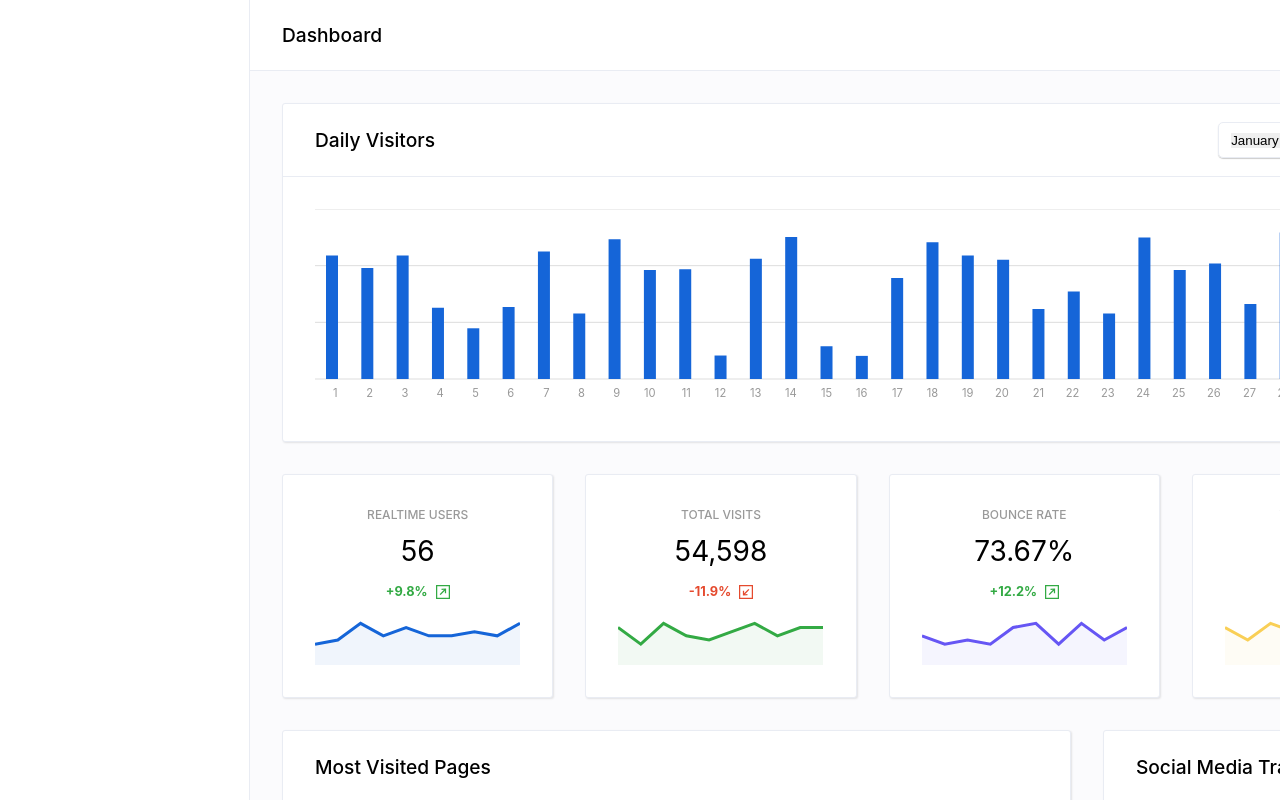
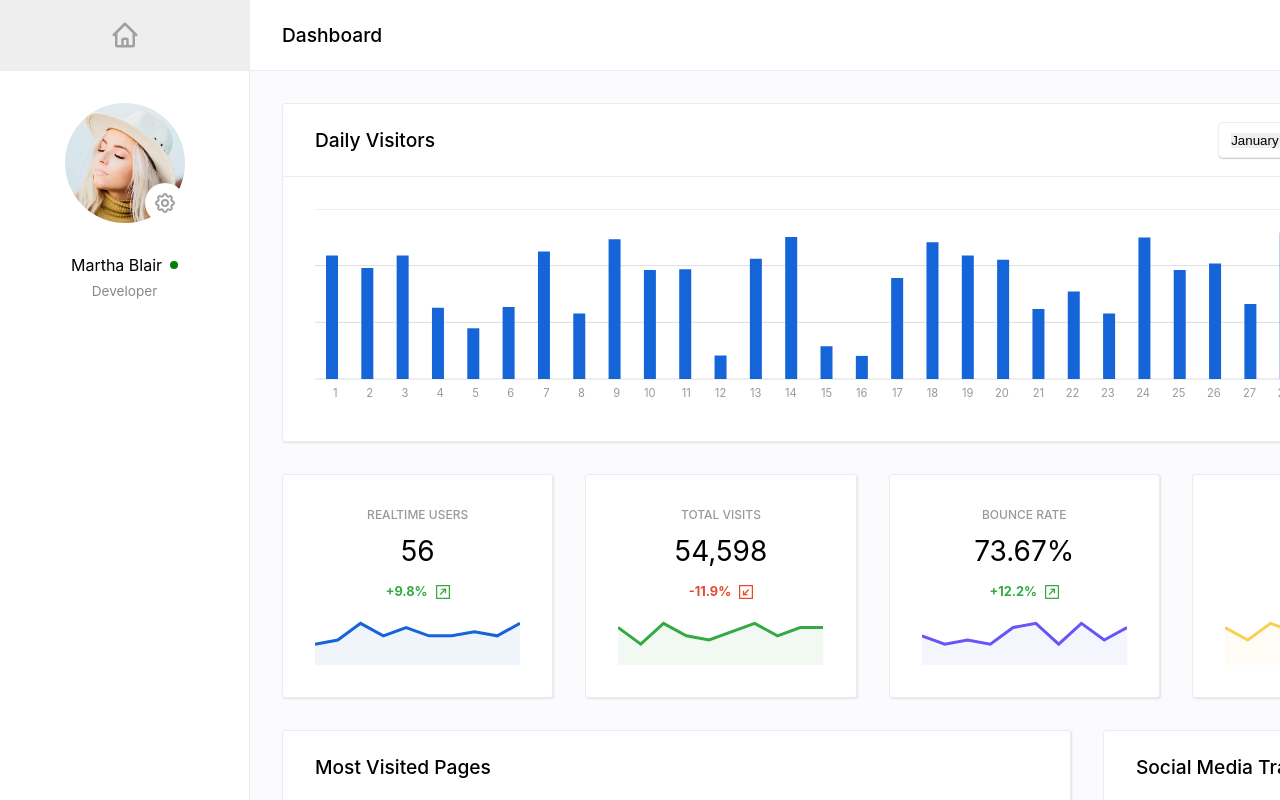
Before and after one commit to glocore/dashboard-ui, a React (Create React App) app: page / in a window 1280 px wide. Shown: the top 800 px of the page. Built offline with nearby package versions, Linux system fonts and the light colour scheme.

Commit message:
add profile section to nav pane

```diff
--- a/src/components/Main.js
+++ b/src/components/Main.js
@@ -1,3 +1,4 @@
+// TODO: Make header fixed while scrolling
 import React from "react";
 import styled from "styled-components";
 import { Spacer } from "./common/Spacer";
--- a/src/components/NavPane.js
+++ b/src/components/NavPane.js
@@ -1,4 +1,6 @@
 import styled from "styled-components";
+import { Home as HomeIcon, Settings as SettingsIcon } from "../icons";
+import profileImage from "../profile.jpg";
 
 const Root = styled.nav`
   border-right: ${({ theme }) => theme.surface.border};
@@ -6,8 +8,90 @@ const Root = styled.nav`
   overflow-y: auto;
 `;
 
+const TopIconWrapper = styled.div`
+  display: flex;
+  align-items: center;
+  justify-content: center;
+  height: 70px;
+  color: #a09fa4;
+  border-bottom: ${({ theme }) => theme.surface.border};
+  ${({ theme }) => theme.clickable}
+`;
+
+const TopIcon = () => (
+  <TopIconWrapper>
+    <HomeIcon width={30} height={30} />
+  </TopIconWrapper>
+);
+
+const ProfileImage = styled.div`
+  position: relative;
+  width: 120px;
+  height: 120px;
+  border-radius: 50%;
+  background-position: center;
+  background-size: cover;
+  background-image: url(${profileImage});
+  margin: ${({ theme }) => theme.padding(4)}px auto;
+`;
+
+const SettingsButton = styled.button`
+  position: absolute;
+  display: flex;
+  align-items: center;
+  justify-content: center;
+  right: 0;
+  bottom: 0;
+  background-color: white;
+  border: none;
+  border-radius: 50%;
+  width: 40px;
+  height: 40px;
+  color: #a09fa4;
+  ${({ theme }) => theme.clickable}
+`;
+
+const ProfileName = styled.span`
+  display: flex;
+  align-items: center;
+  justify-content: center;
+`;
+
+const ProfileTitle = styled.span`
+  display: flex;
+  align-items: center;
+  justify-content: center;
+  font-size: 0.85rem;
+  color: #888888;
+  margin-top: ${({ theme }) => theme.padding(1)}px;
+`;
+
+const OnlineIndicator = styled.div`
+  display: inline-block;
+  width: 8px;
+  height: 8px;
+  border-radius: 50%;
+  background-color: green;
+  margin-left: ${({ theme }) => theme.padding(1)}px;
+`;
+
 const NavPane = () => {
-  return <Root></Root>;
+  return (
+    <Root>
+      <TopIcon />
+      <ProfileImage>
+        <SettingsButton>
+          <SettingsIcon width={24} height={24} />
+        </SettingsButton>
+      </ProfileImage>
+
+      <ProfileName>
+        Martha Blair
+        <OnlineIndicator />
+      </ProfileName>
+      <ProfileTitle>Developer</ProfileTitle>
+    </Root>
+  );
 };
 
 export { NavPane };
--- a/src/components/common/Dropdown.js
+++ b/src/components/common/Dropdown.js
@@ -1,3 +1,4 @@
+// TODO: Custom dropdown options list
 import styled from "styled-components";
 import PropTypes from "prop-types";
 import { Dropdown as DropdownIcon } from "../../icons";
--- a/src/components/common/Table.js
+++ b/src/components/common/Table.js
@@ -1,3 +1,4 @@
+// TODO: Make table rows scollable
 import styled from "styled-components";
 
 const StyledTable = styled.table`
@@ -6,13 +7,16 @@ const StyledTable = styled.table`
 `;
 
 const TableWrapper = styled.div`
+  width: 100%;
   max-height: 400px;
   overflow-y: auto;
 `;
 
 const Table = ({ children, ...props }) => (
   <TableWrapper>
-    <StyledTable {...props}>{children}</StyledTable>
+    <StyledTable {...props} cellPadding={0} cellSpacing={0}>
+      {children}
+    </StyledTable>
   </TableWrapper>
 );
 
--- a/src/components/main/DailyVisitorsChart.js
+++ b/src/components/main/DailyVisitorsChart.js
@@ -1,3 +1,4 @@
+// TODO: extract sample data source to separate file; add timeout to emulate remote request
 import React from "react";
 import {
   BarChart,
--- a/src/components/main/VisitorsTable.js
+++ b/src/components/main/VisitorsTable.js
@@ -1,6 +1,5 @@
 import React from "react";
 import { Area, AreaChart, ResponsiveContainer } from "recharts";
-import styled from "styled-components";
 import { ExternalLink as ExternalLinkIcon } from "../../icons";
 import { Card, HeaderText } from "../common/Card";
 import { Table, Td, Th, Tr } from "../common/Table";
@@ -27,10 +26,7 @@ const generateSampleData = () => {
     "/store/symbols-styleguides",
     "/store/dashboard-ui-kit",
     "/store/webflow-cards",
-    "/store/",
     "/store/symbols-styleguides",
-    "/store/dashboard-ui-kit",
-    "/store/webflow-cards",
   ];
   const result = [];
   routes.forEach((route) => {
@@ -57,7 +53,7 @@ const VisitorsTable = () => {
   const [tableData] = React.useState(generateSampleData());
   return (
     <Card Header={() => <HeaderText>Most Visited Pages</HeaderText>}>
-      <Table cellspacing="0" cellpadding="0">
+      <Table>
         <thead>
           <Tr>
             <Th>Page Name</Th>
--- a/src/icons.js
+++ b/src/icons.js
@@ -87,3 +87,43 @@ export const ExternalLink = (props) => (
     />
   </svg>
 );
+
+export const Home = (props) => (
+  <svg
+    xmlns="http://www.w3.org/2000/svg"
+    fill="none"
+    viewBox="0 0 24 24"
+    stroke="currentColor"
+    {...props}
+  >
+    <path
+      strokeLinecap="round"
+      strokeLinejoin="round"
+      strokeWidth={2}
+      d="M3 12l2-2m0 0l7-7 7 7M5 10v10a1 1 0 001 1h3m10-11l2 2m-2-2v10a1 1 0 01-1 1h-3m-6 0a1 1 0 001-1v-4a1 1 0 011-1h2a1 1 0 011 1v4a1 1 0 001 1m-6 0h6"
+    />
+  </svg>
+);
+
+export const Settings = (props) => (
+  <svg
+    xmlns="http://www.w3.org/2000/svg"
+    fill="none"
+    viewBox="0 0 24 24"
+    stroke="currentColor"
+    {...props}
+  >
+    <path
+      strokeLinecap="round"
+      strokeLinejoin="round"
+      strokeWidth={2}
+      d="M10.325 4.317c.426-1.756 2.924-1.756 3.35 0a1.724 1.724 0 002.573 1.066c1.543-.94 3.31.826 2.37 2.37a1.724 1.724 0 001.065 2.572c1.756.426 1.756 2.924 0 3.35a1.724 1.724 0 00-1.066 2.573c.94 1.543-.826 3.31-2.37 2.37a1.724 1.724 0 00-2.572 1.065c-.426 1.756-2.924 1.756-3.35 0a1.724 1.724 0 00-2.573-1.066c-1.543.94-3.31-.826-2.37-2.37a1.724 1.724 0 00-1.065-2.572c-1.756-.426-1.756-2.924 0-3.35a1.724 1.724 0 001.066-2.573c-.94-1.543.826-3.31 2.37-2.37.996.608 2.296.07 2.572-1.065z"
+    />
+    <path
+      strokeLinecap="round"
+      strokeLinejoin="round"
+      strokeWidth={2}
+      d="M15 12a3 3 0 11-6 0 3 3 0 016 0z"
+    />
+  </svg>
+);
--- a/src/theme.js
+++ b/src/theme.js
@@ -7,6 +7,15 @@ const theme = {
     border: "1px solid #e9ecf3",
     backgroundColor: "white",
   },
+  clickable: `
+    cursor: pointer;
+    &:hover {
+      background-color: #eeeeee;
+    }
+    &:active {
+      background-color: #dddddd;
+    }
+  `,
 };
 
 export default theme;
```
Also changed, not shown: src/profile.jpg (added).
